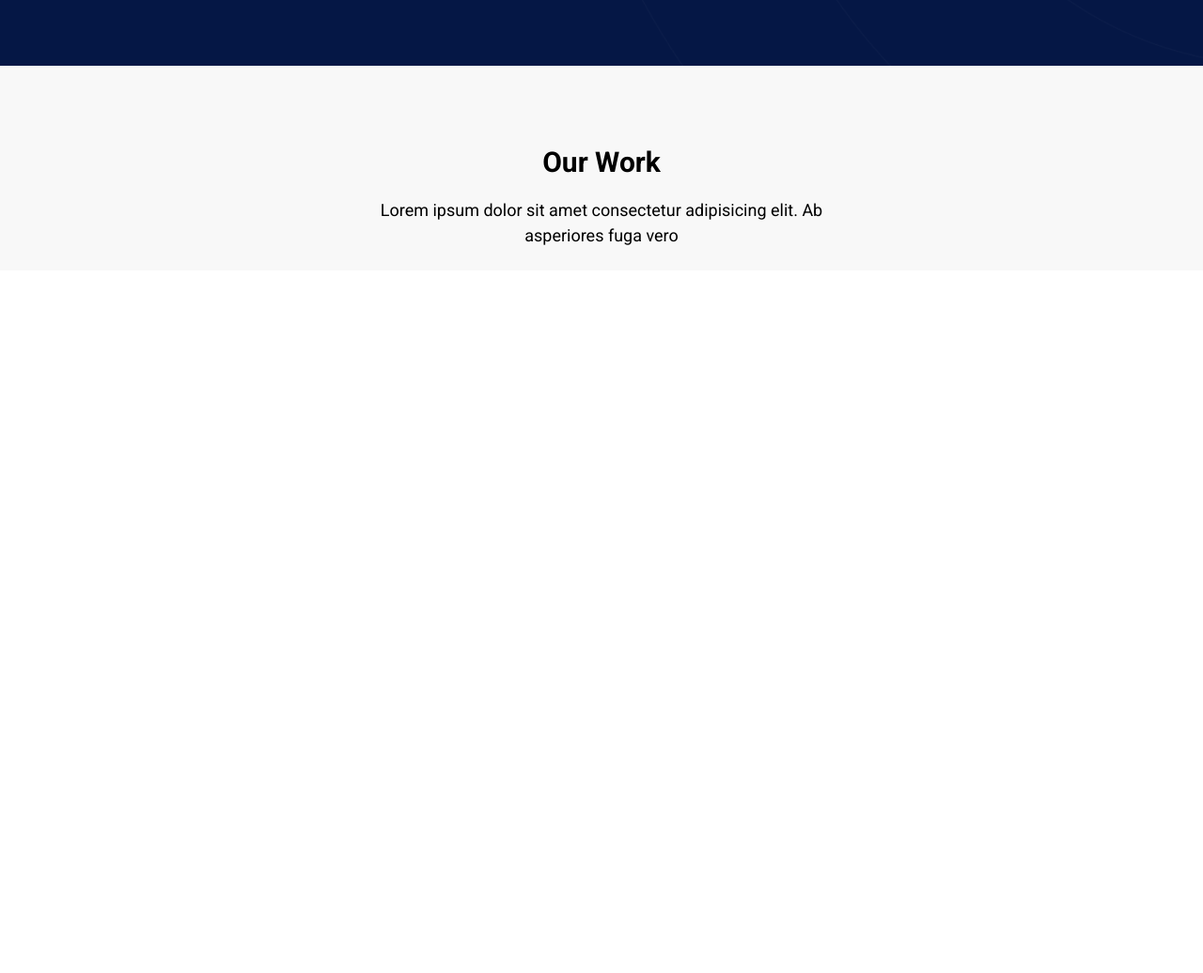
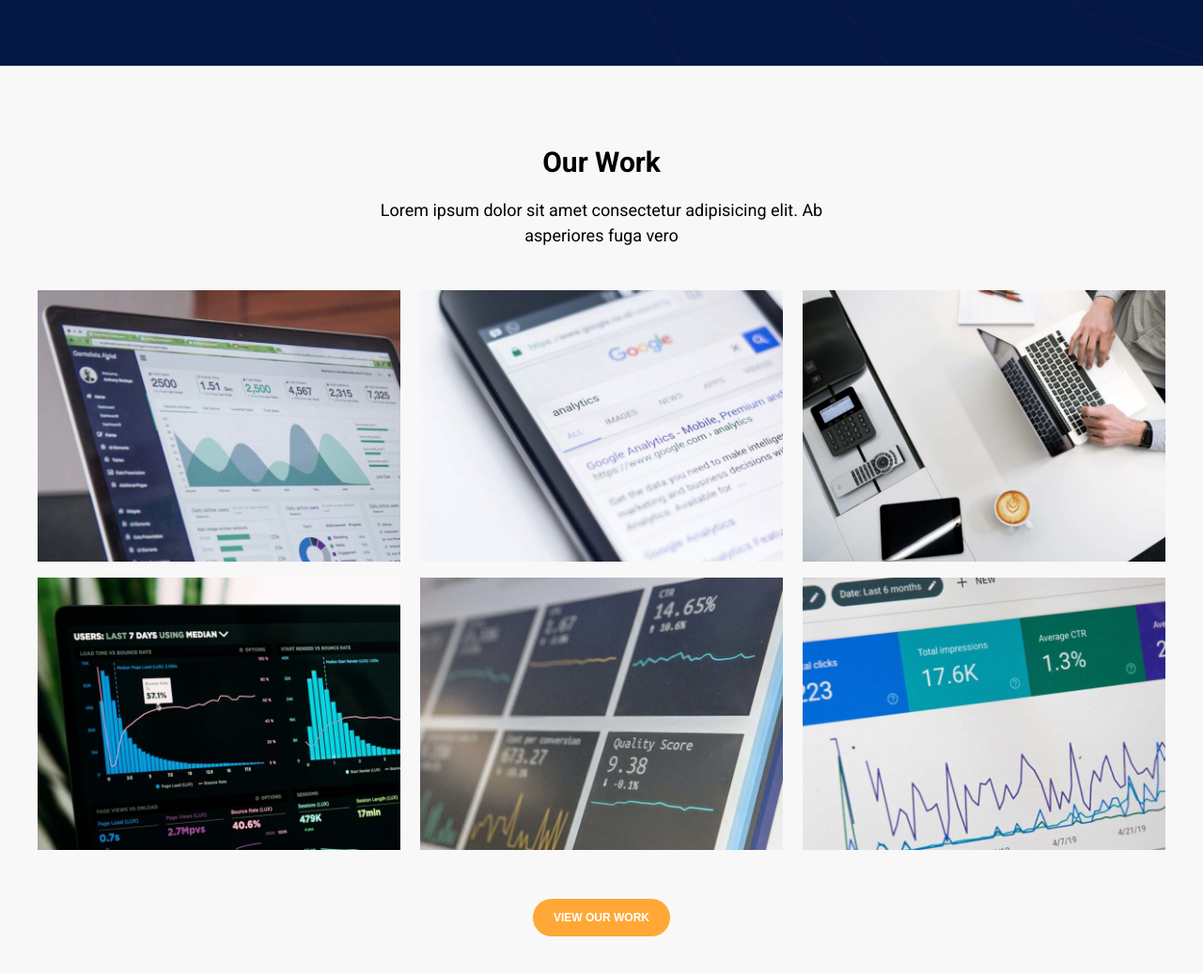
Before and after one commit to GabrieleCorti/proj-html-vuejs, a website: page index.html in a window 1280 px wide. Shown: the part 2393-3429 px from the top of the page at 94% size. Before the commit the page ends 2681 px from the top, so only its background shows below. Drawn offline with nearby package versions, Linux system fonts and the light colour scheme.

Commit message:
sezione work generata con vue, terminata

```diff
--- a/index.html
+++ b/index.html
@@ -133,10 +133,11 @@
                     <p>Lorem ipsum dolor sit amet consectetur adipisicing elit. Ab asperiores fuga vero</p>
                 </div>
                 <div class="img_showcase">
-                    <div class="work_wrap">
-                        <img src="" alt="">
+                    <div class="work_wrap" v-for="(item, index) in imgNumbers" :key="index">
+                        <img :src="'images/case-study-gallery-'+item.imgNumber+'-800x600.jpg'" :alt="item.description">
                     </div>
                 </div>
+                <button class="btn_primary big">view our work</button>
             </section>
 
         </div>
--- a/js/script.js
+++ b/js/script.js
@@ -2,7 +2,30 @@ const App = new Vue({
 
     el: "#app",
     data: {
-
+        imgNumbers: [{
+            imgNumber: "1-1",
+            description: "qualcosa"
+        },
+        {
+            imgNumber: "2",
+            description: "qualcosa"
+        },
+        {
+            imgNumber: "3-1",
+            description: "qualcosa"
+        },
+        {
+            imgNumber: "4-1",
+            description: "qualcosa"
+        },
+        {
+            imgNumber: "5-1",
+            description: "qualcosa"
+        },
+        {
+            imgNumber: "6-1",
+            description: "qualcosa"
+        }]
     },
     methods: {
 
--- a/src/app.scss
+++ b/src/app.scss
@@ -6,3 +6,4 @@
 @import "partial/intro";
 @import "partial/cardFeat";
 @import "partial/cardService";
+@import "partial/imgWork";
--- a/src/partial/_common.scss
+++ b/src/partial/_common.scss
@@ -44,6 +44,11 @@ section {
     background-size: cover;
 }
 
+.section-3 {
+    text-align: center;
+    padding-bottom: 80px;
+}
+
 .gray {
     background-color: $backgroundGray;
 }
--- a/src/partial/_imgWork.scss
+++ b/src/partial/_imgWork.scss
@@ -1,3 +1,15 @@
 .img_showcase {
     width: $container;
+    margin: auto;
+    display: flex;
+    justify-content: space-between;
+    flex-wrap: wrap;
+    padding: 40px 0;
+    .work_wrap {
+        width: calc(33% - 10px);
+        padding: 5px 0 5px;
+        img {
+            width: 100%;
+        }
+    }
 }
```
Also changed, not shown: dist/app.css.
